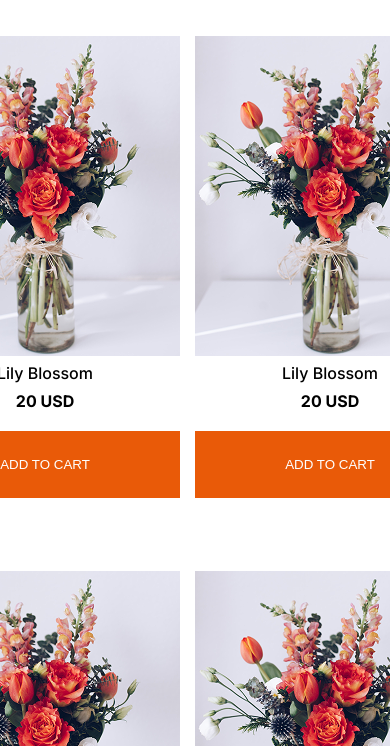
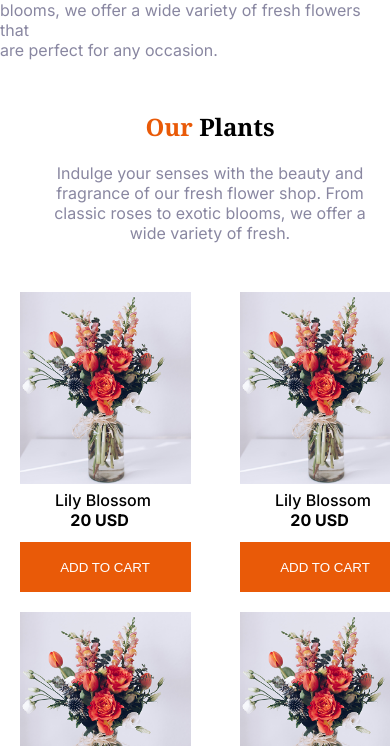
Before and after one commit to alifahmed007/second-assignment, a plain HTML site: page index.html in a window 390 px wide. Shown: the part 787-1533 px from the top of the page. Drawn offline with Linux system fonts and the light colour scheme.

Commit message:
make headear and some main section responsive for mobail devices

```diff
--- a/style.css
+++ b/style.css
@@ -284,26 +284,52 @@
 }
 
 
-/* @media  screen and (max-width:576px) {
+@media  screen and (max-width:576px) {
     .respons-none{
         display: none;
     }
+
     .hero{
         display: flex;
         flex-direction: column-reverse;
 
     }
-    .peragraph1{
+    .our-plant{
         text-align: center;
-        margin-left: 400px;
-     width: 350px;
-    height: 100px;
+        width: 350px;
+        margin-left: 60px;
     }
-    .sample-flower{
-        grid-template-columns: repeat(2 ,1fr);
-    }
-    .flower-card{
+   .sample-flower{
+    height: 1200px;
+    width:362px ;
+    grid-template-columns: repeat(2,1fr);
+    width: 100% ;
 
+   }
+   .flower-card img{
+    height: 194px;
+    width: 171px;
+   }
+   .flower-card{
+    height: 300px;
+    width: 180px;
+    margin-bottom: 20px;
+    margin-left: 40px;
+   }
+   .flower-card h4{
+    height: 12px;
+    width: 96px;
+    margin-left: 40px;
+   }
+   .flower-card p{
+    height: 12px;
+    width: 59px;
+    margin-left: 55px;
+   }
+   .flower-card button{
+    height: 50px;
+    width: 171px;
+    padding: 5px;
+   }
 
-    }
-} */
+}
```
